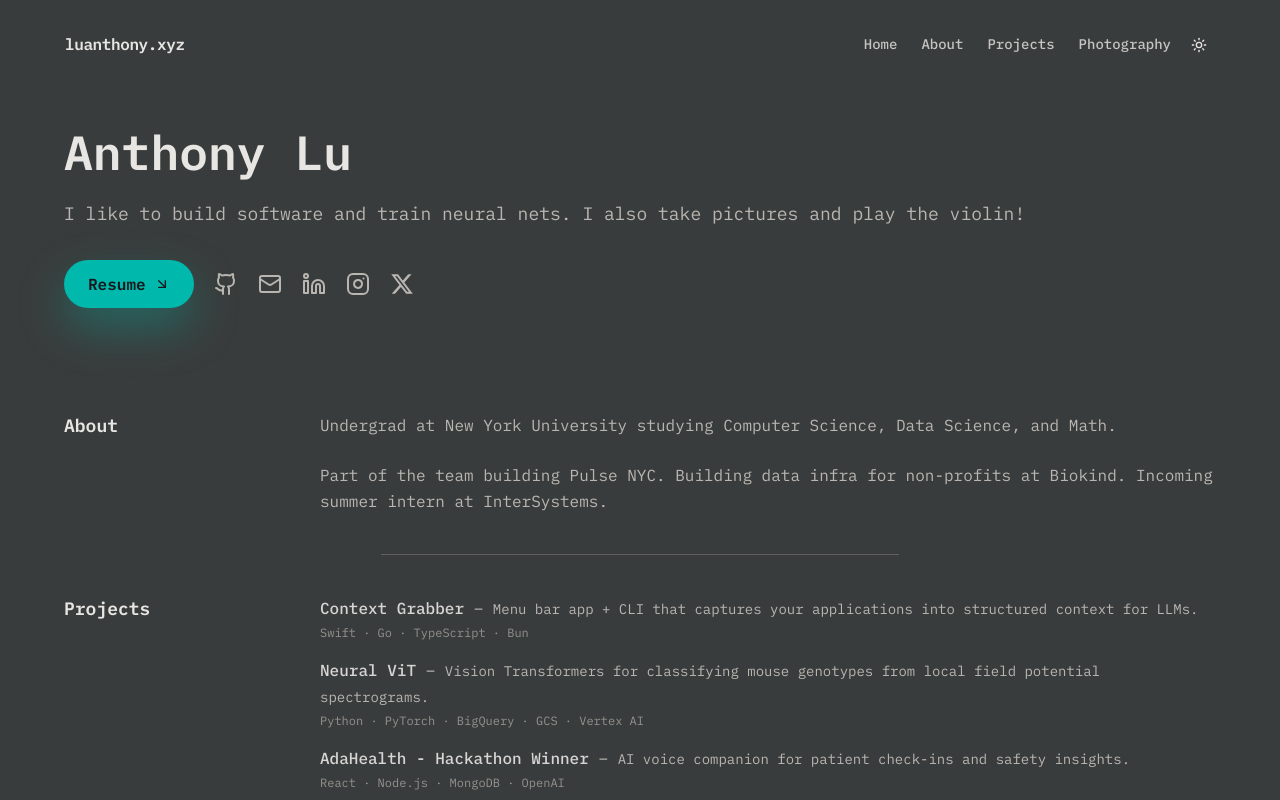
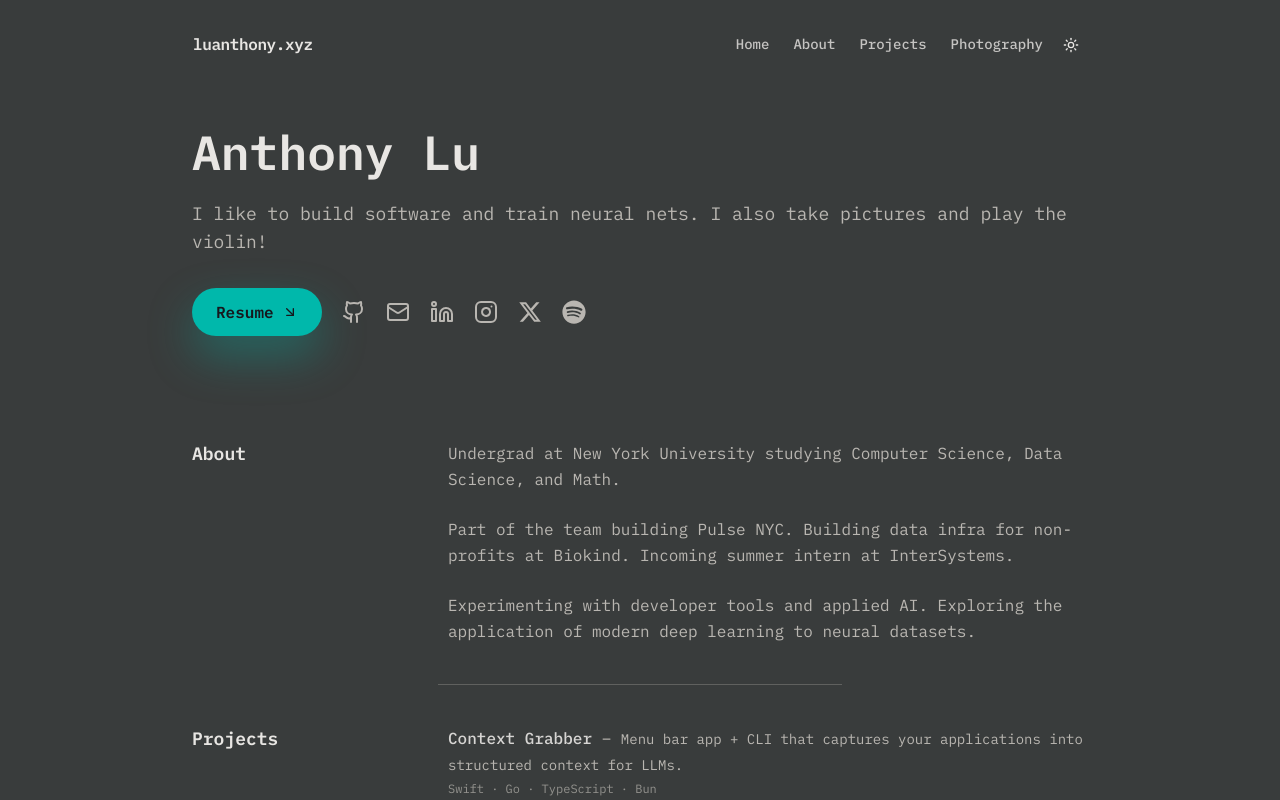
Before and after one commit to anthonylu23/personal-website, a React (Vite) app: page / in a window 1280 px wide. Shown: the top 800 px of the page. Built offline with nearby package versions, Linux system fonts and the light colour scheme.

Commit message:
Refine layout spacing and social links

```diff
--- a/src/App.tsx
+++ b/src/App.tsx
@@ -30,7 +30,7 @@ const Layout = () => {
       {!hideNavbar && <GlassNavbar />}
       <Outlet />
       <footer className="px-4 pb-6 pt-4 lg:px-0">
-        <div className="mx-auto max-w-6xl">
+        <div className="mx-auto max-w-4xl">
           <p className="text-xs text-textSecondary/50">&copy; {new Date().getFullYear()} Anthony Lu</p>
         </div>
       </footer>
--- a/src/components/Footer.tsx
+++ b/src/components/Footer.tsx
@@ -9,7 +9,7 @@ const socialLinks = contactMethods.filter(({ label }) =>
 const Footer = () => {
   return (
     <footer className="border-t border-border bg-surface/90">
-      <div className="mx-auto flex max-w-6xl flex-col gap-6 px-4 py-8 text-sm text-textSecondary lg:px-0 md:flex-row md:items-center md:justify-between">
+      <div className="mx-auto flex max-w-4xl flex-col gap-6 px-4 py-8 text-sm text-textSecondary lg:px-0 md:flex-row md:items-center md:justify-between">
         <div>
           <p className="text-base font-semibold text-textPrimary">
             Let&apos;s build something beautiful together.
--- a/src/components/GlassFooter.tsx
+++ b/src/components/GlassFooter.tsx
@@ -23,6 +23,7 @@ const GlassFooter = () => {
         paddingRight: "calc(1rem + env(safe-area-inset-right, 0px))",
       }}
     >
+      <div className="relative mx-auto w-full max-w-4xl">
       <GlassSurface
         width="100%"
         height="auto"
@@ -30,7 +31,7 @@ const GlassFooter = () => {
         backgroundOpacity={0.15}
         opacity={0.55}
         blur={16}
-        className="pointer-events-auto w-full max-w-6xl"
+        className="pointer-events-auto w-full"
       >
         <div className="flex flex-col gap-4 px-6 py-3 text-textPrimary/80 md:flex-row md:items-center md:justify-between">
           <div className="hidden md:block">
@@ -54,6 +55,7 @@ const GlassFooter = () => {
           </div>
         </div>
       </GlassSurface>
+      </div>
     </footer>
   );
 };
--- a/src/components/GlassNavbar.tsx
+++ b/src/components/GlassNavbar.tsx
@@ -86,7 +86,7 @@ const GlassNavbar = () => {
         paddingRight: "calc(1rem + env(safe-area-inset-right, 0px))",
       }}
     >
-      <div className="relative mx-auto w-full max-w-6xl">
+      <div className="relative mx-auto w-full max-w-4xl">
         <GlassSurface
           width="100%"
           height="auto"
--- /dev/null
+++ b/src/components/SpotifyIcon.tsx
@@ -0,0 +1,15 @@
+import type { SVGProps } from 'react'
+
+const SpotifyIcon = (props: SVGProps<SVGSVGElement>) => (
+  <svg
+    viewBox="0 0 512 512"
+    fill="currentColor"
+    stroke="none"
+    aria-hidden="true"
+    {...props}
+  >
+    <path d="M256 8C119 8 8 119 8 256s111 248 248 248 248-111 248-248S393 8 256 8Zm113.1 357.4a15.5 15.5 0 0 1-21.3 5.1c-58.3-35.6-131.7-43.7-218.1-24a15.5 15.5 0 1 1-6.9-30.2c94.5-21.6 175.7-12.3 241.2 27.8a15.5 15.5 0 0 1 5.1 21.3Zm30.4-67.7a19.4 19.4 0 0 1-26.7 6.4c-66.7-41-168.3-52.9-247.2-28.8a19.4 19.4 0 1 1-11.4-37.1c90.2-27.8 202.3-14.4 278.9 32.7a19.4 19.4 0 0 1 6.4 26.8Zm2.6-70.5c-80-47.5-212-51.9-288.3-28.7a23.3 23.3 0 1 1-13.5-44.6c87.5-26.5 233-21.4 325.6 33.6a23.3 23.3 0 0 1-23.8 39.7Z" />
+  </svg>
+)
+
+export default SpotifyIcon
--- a/src/data/content.ts
+++ b/src/data/content.ts
@@ -1,6 +1,7 @@
 import type { ComponentType, SVGProps } from 'react'
 import type { LucideIcon } from 'lucide-react'
 import { BookOpen, Brain, Code2, Database, Instagram, Layers, Linkedin, Mail, Server } from 'lucide-react'
+import SpotifyIcon from '../components/SpotifyIcon'
 import XIcon from '../components/XIcon'
 
 export type Project = {
@@ -163,4 +164,10 @@ export const contactMethods: ContactMethod[] = [
     href: 'https://x.com/luanthony245',
     icon: XIcon,
   },
+  {
+    label: 'Spotify',
+    detail: 'Spotify profile',
+    href: 'https://open.spotify.com/user/31r3dqo5busdm5pmkfwrpwpew6tm?si=13345562248243a4',
+    icon: SpotifyIcon,
+  },
 ]
--- a/src/pages/Blog.tsx
+++ b/src/pages/Blog.tsx
@@ -6,7 +6,7 @@ const Blog = () => {
   const posts = getAllPostMeta()
 
   return (
-    <main className="mx-auto flex max-w-6xl flex-col gap-28 px-4 pb-[calc(6rem+var(--safe-area-bottom,0px))] pt-[calc(8rem+var(--safe-area-top,0px))] lg:px-0">
+    <main className="mx-auto flex max-w-4xl flex-col gap-28 px-4 pb-[calc(6rem+var(--safe-area-bottom,0px))] pt-[calc(8rem+var(--safe-area-top,0px))] lg:px-0">
       <section className="scroll-mt-24">
         <SectionHeading title="Blog" />
         <div className="border-t border-border/40">
--- a/src/pages/Home.tsx
+++ b/src/pages/Home.tsx
@@ -3,7 +3,7 @@ import { contactMethods, projects } from "../data/content";
 
 const Home = () => {
   return (
-    <main className="mx-auto flex max-w-6xl flex-col gap-10 px-4 pb-[calc(6rem+var(--safe-area-bottom,0px))] pt-[calc(8rem+var(--safe-area-top,0px))] lg:px-0">
+    <main className="mx-auto flex max-w-4xl flex-col gap-10 px-4 pb-[calc(6rem+var(--safe-area-bottom,0px))] pt-[calc(8rem+var(--safe-area-top,0px))] lg:px-0">
       <section id="home" className="scroll-mt-24 flex flex-col justify-center">
         <div className="space-y-8">
           <div className="animate-fade-up-1 space-y-6">
@@ -68,6 +68,10 @@ const Home = () => {
               Part of the team building Pulse NYC. Building data infra for
               non-profits at Biokind. Incoming summer intern at InterSystems.
             </p>
+            <p>
+              Experimenting with developer tools and applied AI. Exploring the
+              application of modern deep learning to neural datasets.
+            </p>
           </div>
         </div>
       </section>
@@ -84,7 +88,10 @@ const Home = () => {
               const href = project.link;
               const isExternal = Boolean(href && href.startsWith("http"));
               return (
-                <p key={project.title} className="text-base leading-relaxed text-textSecondary">
+                <p
+                  key={project.title}
+                  className="text-base leading-relaxed text-textSecondary"
+                >
                   {href ? (
                     <a
                       href={href}
@@ -98,9 +105,8 @@ const Home = () => {
                     <span className="font-medium text-textPrimary/90">
                       {project.title}
                     </span>
-                  )}
-                  {" "}&ndash;{" "}
-                  <span className="text-sm">{project.description}</span>
+                  )}{" "}
+                  &ndash; <span className="text-sm">{project.description}</span>
                   <span className="block mt-1 text-xs text-textSecondary/70">
                     {project.stack.join(" · ")}
                   </span>
--- a/src/pages/Photography.tsx
+++ b/src/pages/Photography.tsx
@@ -133,7 +133,7 @@ const Photography = () => {
         className="relative z-10 bg-base px-4 pb-24 pt-16 md:px-8"
         style={navOffset ? { paddingTop: navOffset } : undefined}
       >
-        <div className="mx-auto flex max-w-6xl flex-col gap-16">
+        <div className="mx-auto flex max-w-4xl flex-col gap-16">
           {gallery.map((item, index) => (
             <article
               key={item.title}
--- a/src/pages/Projects.tsx
+++ b/src/pages/Projects.tsx
@@ -2,7 +2,7 @@ import SectionHeading from "../components/SectionHeading";
 import { projects } from "../data/content";
 
 const Projects = () => (
-  <main className="mx-auto flex max-w-6xl flex-col gap-12 px-4 pb-[calc(6rem+var(--safe-area-bottom,0px))] pt-[calc(8rem+var(--safe-area-top,0px))] lg:px-0">
+  <main className="mx-auto flex max-w-4xl flex-col gap-12 px-4 pb-[calc(6rem+var(--safe-area-bottom,0px))] pt-[calc(8rem+var(--safe-area-top,0px))] lg:px-0">
     <SectionHeading
       title="Projects"
       description="Personal projects spanning AI-native and dev tools, and realtime data applications."
```
